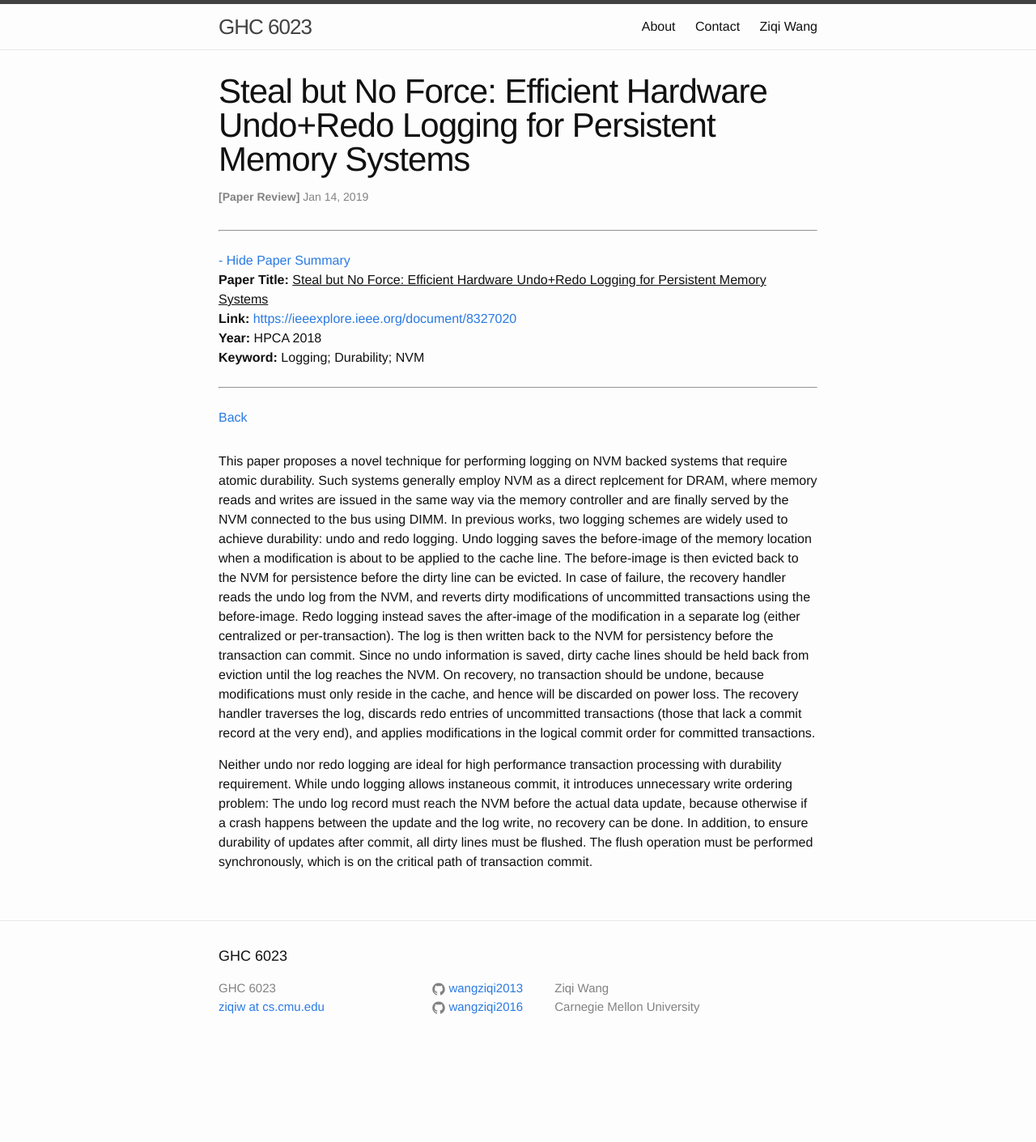
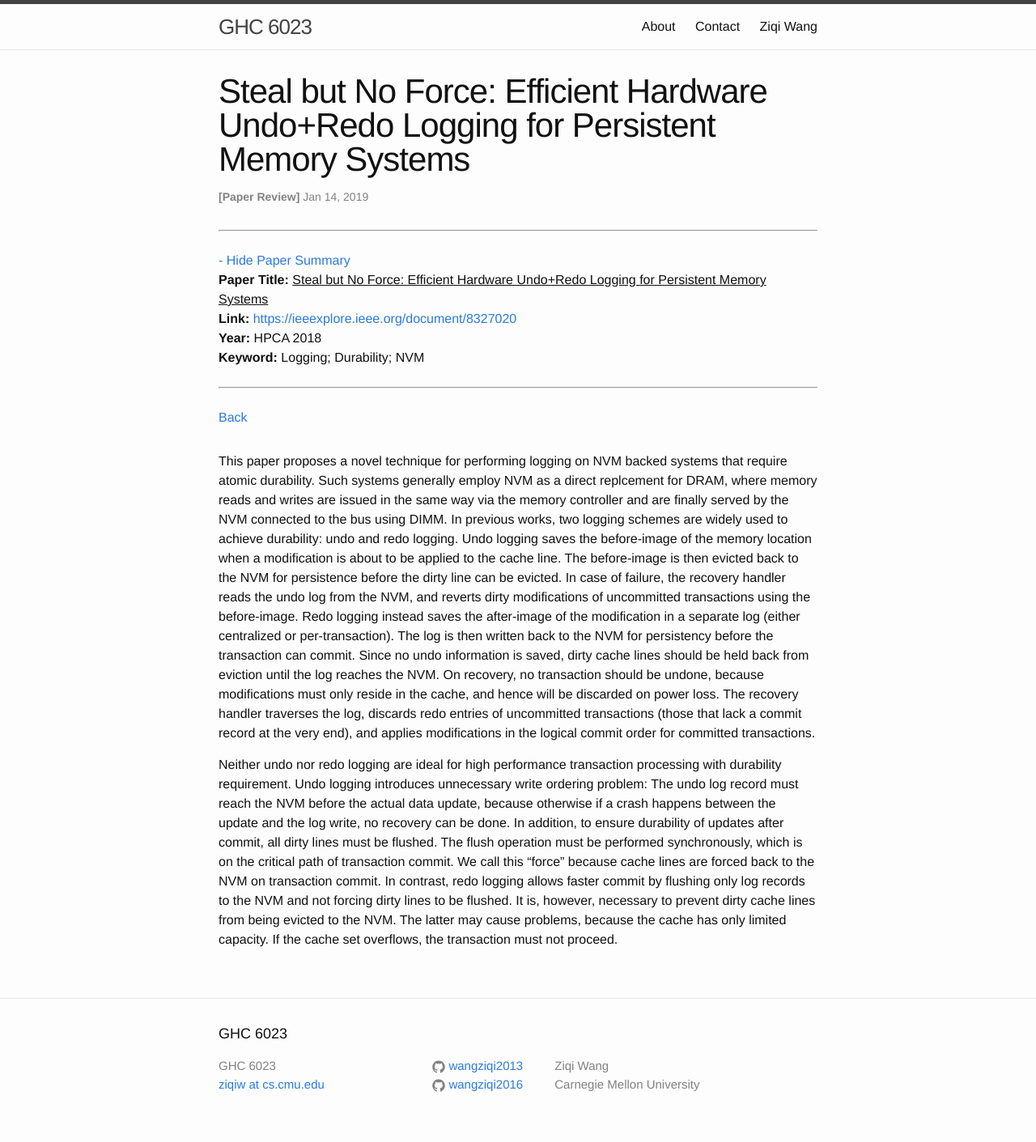
Before and after one commit to wangziqi2013/wangziqi2013.github.io, a Jekyll site: the page built from _posts/2019-01-14-steal-no-force.markdown, in a window 1280 px wide. Shown: the whole page at 81% size. Built offline with Jekyll 4.4.1, drawn with Linux system fonts in a browser that asks for light colours; before the commit the page ends 1315 px from its top, so only the background shows below that.

Commit message:
Adding redo problem

```diff
--- a/_posts/2019-01-14-steal-no-force.markdown
+++ b/_posts/2019-01-14-steal-no-force.markdown
@@ -27,8 +27,12 @@ should be undone, because modifications must only reside in the cache, and hence
 The recovery handler traverses the log, discards redo entries of uncommitted transactions (those that lack a commit
 record at the very end), and applies modifications in the logical commit order for committed transactions.
 
-Neither undo nor redo logging are ideal for high performance transaction processing with durability requirement. While
-undo logging allows instaneous commit, it introduces unnecessary write ordering problem: The undo log record must reach
-the NVM before the actual data update, because otherwise if a crash happens between the update and the log write, no
-recovery can be done. In addition, to ensure durability of updates after commit, all dirty lines must be flushed. The
-flush operation must be performed synchronously, which is on the critical path of transaction commit.
+Neither undo nor redo logging are ideal for high performance transaction processing with durability requirement.
+Undo logging introduces unnecessary write ordering problem: The undo log record must reach the NVM before the actual
+data update, because otherwise if a crash happens between the update and the log write, no recovery can be done. In
+addition, to ensure durability of updates after commit, all dirty lines must be flushed. The flush operation must be
+performed synchronously, which is on the critical path of transaction commit. We call this "force" because cache lines
+are forced back to the NVM on transaction commit. In contrast, redo logging allows faster commit by flushing only log
+records to the NVM and not forcing dirty lines to be flushed. It is, however, necessary to prevent dirty cache lines
+from being evicted to the NVM. The latter may cause problems, because the cache has only limited capacity. If the
+cache set overflows, the transaction must not proceed.
```
